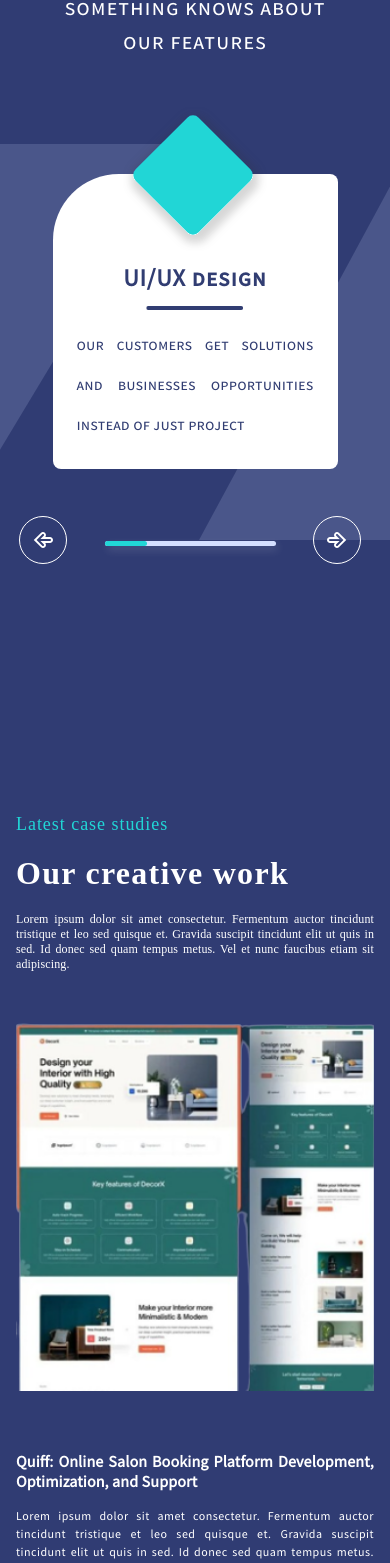
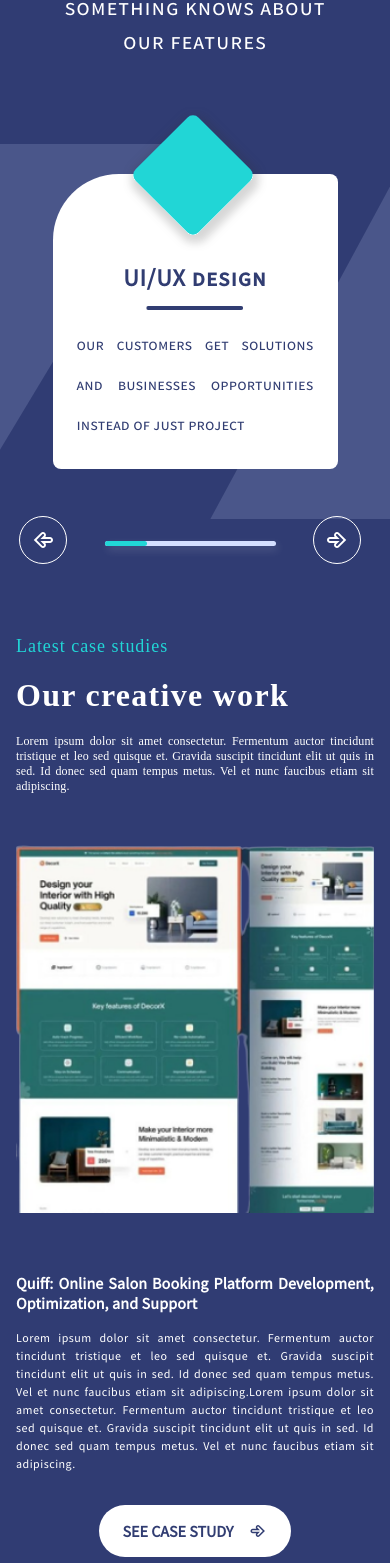
Before and after one commit to abdalrahman-shgori/CnephoNewWebSite, a React (Create React App) app: page / in a window 390 px wide. Shown: the part 971-2534 px from the top of the page. Built offline with nearby package versions, Linux system fonts and the light colour scheme.

Commit message:
bug fixed

```diff
--- a/src/components/landingPage/OurSolution.css
+++ b/src/components/landingPage/OurSolution.css
@@ -2,7 +2,7 @@
 
     background-image: url("../../assets/images/SolutionBG.svg");
     background-repeat: no-repeat;
-    height: 670px;
+    height: 660px;
     /* Adjust as needed */
 
 }
@@ -30,15 +30,17 @@
 @media screen and (max-width:1200px) {
     .bg1 {
         background-image: url("../../assets/images/SolutionBGSM.svg");
-        height: 450px;
+        height: 375px;
         /* Adjust as needed */
-
 
     }
 
     .bg2 {
         background-image: url("");
         visibility: visible;
+        background-size: 0;
+        height: 100%;
+
 
     }
 
--- a/src/components/landingPage/caseStudy.js
+++ b/src/components/landingPage/caseStudy.js
@@ -28,13 +28,13 @@ function CaseStudy() {
                     paddingRight: { lg: "120px", md: "16px", sm: "16px", xs: "16px" },
                     backgroundPosition: { lg: " 0 -260px", md: " 0 -260px", sm: "0 -160px" },
                     paddingBottom: {lg:"73px",md:"73px",sm:"87px",xs:"87px"},
-                    marginTop: { lg: "0px", md: "0px", sm: "20px", xs: "70px" },
+                    paddingTop: { lg: "0px", md: "0px", sm: "45px", xs: "117px" },
                 }}
             >
 
                 <Grid
                     sx={{
-                        paddingTop: { lg: "79px", md: "50px" },
+                        paddingTop: { lg: "60px", md: "40px" },
                     }}
                 >
                     <Typography
--- a/src/components/landingPage/ourSolution.js
+++ b/src/components/landingPage/ourSolution.js
@@ -129,8 +129,10 @@ function OurSolution() {
                             <CarouselComponent />
                         </Grid>
                     </Grid>
+
                 </Grid>
                 <CaseStudy />
+
             </Grid>
 
         </>
```
